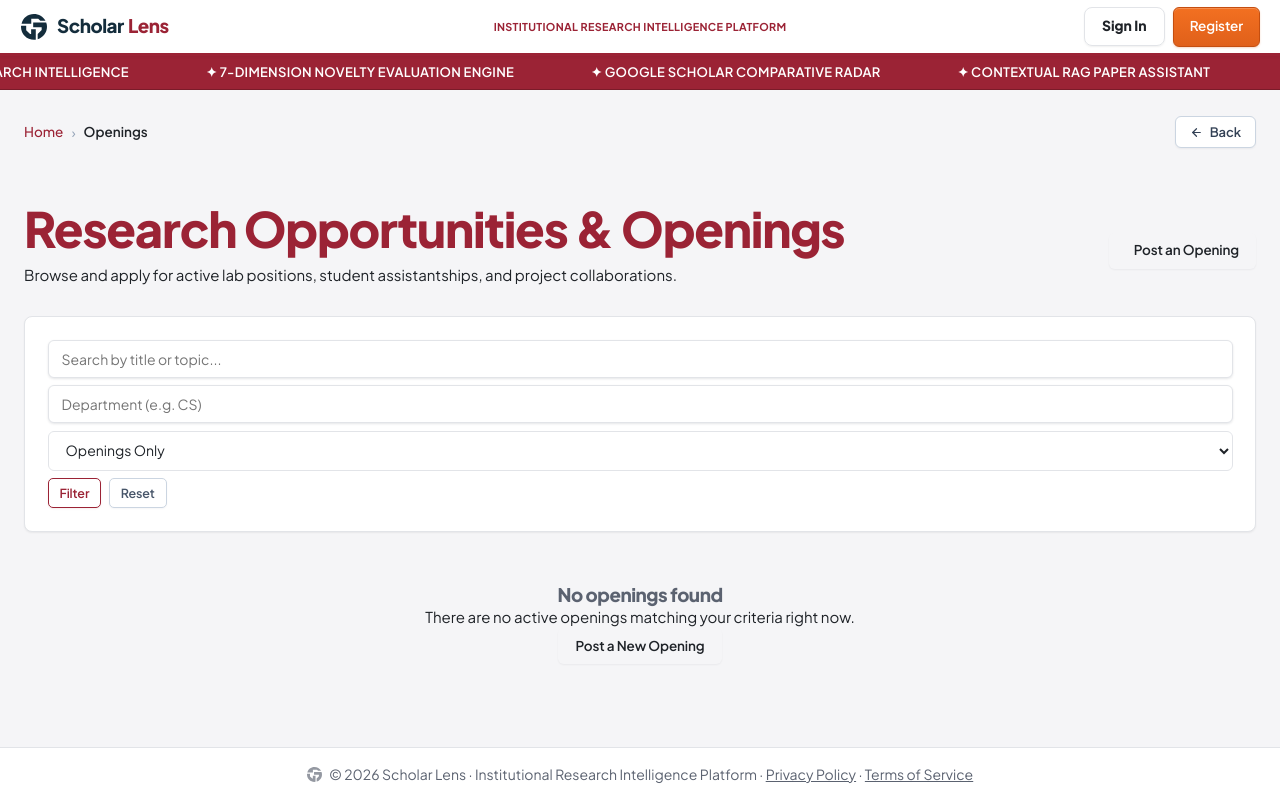
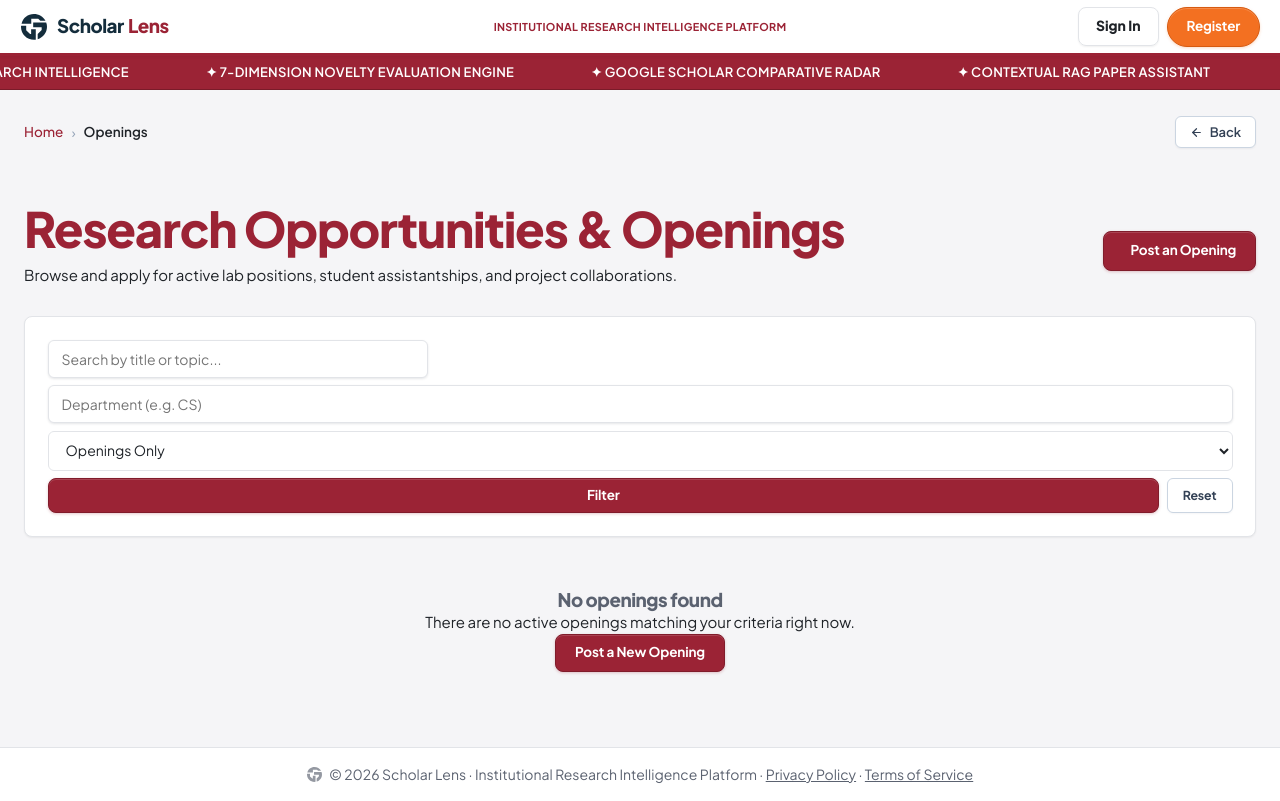
Before and after one commit to Sharique002/Scholar_Lens, a Django app: page /opportunities/ in a window 1280 px wide. Run offline with Django 4.2, Linux system fonts and the light colour scheme; data that the repository does not hold is empty.

Commit message:
fix(ui): overhaul button design system, flex-fill alignment, and card action styling across platform

```diff
--- a/static/css/style.css
+++ b/static/css/style.css
@@ -385,7 +385,7 @@ h4 { font-size: 1.25rem; }
 }
 
 /* Button Themes */
-.btn-primary, .btn-pill-primary {
+.btn-primary, .btn-ums-primary, .btn-pill-primary {
     background-color: var(--color-pink);
     color: #FFFFFF;
 }
@@ -2523,3 +2523,8 @@ h4 { font-size: 1.25rem; }
     transform: none !important;
     pointer-events: none !important;
 }
+
+.flex-fill {
+    flex: 1 1 0% !important;
+    min-width: 0 !important;
+}
--- a/static/css/ums.css
+++ b/static/css/ums.css
@@ -78,12 +78,17 @@ button.btn-secondary,
 a.btn-primary,
 a.btn-secondary,
 .btn-primary,
+.btn-ums-primary,
 .btn-secondary,
 .btn-maroon,
 .btn-pill-primary,
 .btn-pill-dark,
 .btn-pill-white,
 .btn-pill-yellow,
+.btn-pill-orange,
+.btn-pill-pink,
+.btn-dark,
+.btn-light,
 .btn-outline,
 .btn-outline-primary,
 .btn-outline-secondary,
@@ -91,6 +96,7 @@ a.btn-secondary,
 .btn-outline-success,
 .btn-outline-danger,
 .btn-outline-warning,
+.btn-outline-info,
 .btn-success,
 .btn-danger,
 .btn-warning,
@@ -102,30 +108,36 @@ a.btn-secondary,
     justify-content: center !important;
     gap: 8px !important;
     font-family: 'Plus Jakarta Sans', var(--font-body, -apple-system, BlinkMacSystemFont, 'Segoe UI', Roboto, sans-serif) !important;
-    font-size: 13.5px !important;
-    font-weight: 600 !important;
-    line-height: 1.2 !important;
+    font-size: 0.9rem !important;
+    font-weight: 700 !important;
+    line-height: 1.25 !important;
     letter-spacing: -0.01em !important;
-    padding: 7px 16px !important;
-    min-height: 36px;
-    border-radius: var(--radius-sm) !important;
-    border: 1px solid transparent;
+    padding: 0.55rem 1.25rem !important;
+    min-height: 38px;
+    border-radius: 8px !important;
+    border: 1.5px solid transparent;
     cursor: pointer !important;
     text-decoration: none !important;
     user-select: none;
     white-space: nowrap;
     transition: all 0.18s cubic-bezier(0.16, 1, 0.3, 1) !important;
-    box-shadow: 0 1px 2px rgba(15, 23, 42, 0.05);
+    box-shadow: 0 1px 2px rgba(15, 23, 42, 0.06);
+    box-sizing: border-box !important;
 }
 
 .btn:hover,
 .btn-primary:hover,
+.btn-ums-primary:hover,
 .btn-secondary:hover,
 .btn-maroon:hover,
 .btn-pill-primary:hover,
 .btn-pill-dark:hover,
 .btn-pill-white:hover,
 .btn-pill-yellow:hover,
+.btn-pill-orange:hover,
+.btn-pill-pink:hover,
+.btn-dark:hover,
+.btn-light:hover,
 .btn-outline:hover,
 .btn-outline-primary:hover,
 .btn-outline-secondary:hover,
@@ -140,17 +153,22 @@ a.btn-secondary,
 .module-hero-btn:hover,
 .back-nav-btn:hover {
     transform: translateY(-1px) !important;
-    box-shadow: 0 3px 6px -1px rgba(15, 23, 42, 0.08), 0 2px 4px -2px rgba(15, 23, 42, 0.06) !important;
+    box-shadow: 0 4px 10px rgba(15, 23, 42, 0.1) !important;
 }
 
 .btn:active,
 .btn-primary:active,
+.btn-ums-primary:active,
 .btn-secondary:active,
 .btn-maroon:active,
 .btn-pill-primary:active,
 .btn-pill-dark:active,
 .btn-pill-white:active,
 .btn-pill-yellow:active,
+.btn-pill-orange:active,
+.btn-pill-pink:active,
+.btn-dark:active,
+.btn-light:active,
 .btn-outline:active,
 .btn-outline-primary:active,
 .btn-outline-secondary:active,
@@ -189,6 +208,8 @@ button[disabled] {
 .btn i,
 .btn-primary svg,
 .btn-primary i,
+.btn-ums-primary svg,
+.btn-ums-primary i,
 .btn-secondary svg,
 .btn-secondary i,
 .btn-pill-primary svg,
@@ -200,42 +221,73 @@ button[disabled] {
     flex-shrink: 0 !important;
 }
 
-/* Primary Action Buttons (Institutional Maroon) */
+/* Primary Action Buttons (Institutional Deep Maroon) */
 .btn-primary,
-.btn-maroon,
+.btn-ums-primary,
+.btn-maroon {
+    background: #9B2335 !important;
+    color: #FFFFFF !important;
+    border: 1.5px solid #801C2B !important;
+    box-shadow: 0 1px 3px rgba(155, 35, 53, 0.25), inset 0 1px 0 rgba(255, 255, 255, 0.15) !important;
+}
+
+.btn-primary:hover,
+.btn-ums-primary:hover,
+.btn-maroon:hover {
+    background: #801C2B !important;
+    color: #FFFFFF !important;
+    border-color: #671622 !important;
+    box-shadow: 0 4px 12px rgba(155, 35, 53, 0.35) !important;
+}
+
+/* Dark Action Buttons */
+.btn-dark,
 .btn-pill-dark {
-    background: linear-gradient(180deg, #A8273B 0%, #901F30 100%) !important;
-    color: #FFFFFF !important;
-    border: 1px solid #7E1A29 !important;
-    box-shadow: 0 1px 2px rgba(155, 35, 53, 0.25), inset 0 1px 0 rgba(255, 255, 255, 0.18) !important;
-}
-
-.btn-primary:hover,
-.btn-maroon:hover,
+    background: #0F172A !important;
+    color: #FFFFFF !important;
+    border: 1.5px solid #0F172A !important;
+    box-shadow: 0 1px 3px rgba(15, 23, 42, 0.2), inset 0 1px 0 rgba(255, 255, 255, 0.12) !important;
+}
+
+.btn-dark:hover,
 .btn-pill-dark:hover {
-    background: linear-gradient(180deg, #B52D42 0%, #831B2A 100%) !important;
-    color: #FFFFFF !important;
-    box-shadow: 0 4px 10px rgba(155, 35, 53, 0.3), inset 0 1px 0 rgba(255, 255, 255, 0.25) !important;
-}
-
-/* High-Impact Action Buttons */
+    background: #1E293B !important;
+    color: #FFFFFF !important;
+    border-color: #1E293B !important;
+    box-shadow: 0 4px 12px rgba(15, 23, 42, 0.28) !important;
+}
+
+/* High-Impact Retro Warm Orange Action Buttons */
 .btn-pill-primary,
 .btn-pill-yellow,
+.btn-pill-orange,
 .module-hero-btn,
 .btn-warning {
-    background: linear-gradient(180deg, #F37021 0%, #E0601A 100%) !important;
-    color: #FFFFFF !important;
-    border: 1px solid #C44E10 !important;
-    box-shadow: 0 1px 2px rgba(224, 96, 26, 0.25), inset 0 1px 0 rgba(255, 255, 255, 0.2) !important;
+    background: #F37021 !important;
+    color: #FFFFFF !important;
+    border: 1.5px solid #D65A10 !important;
+    box-shadow: 0 1px 3px rgba(243, 112, 33, 0.25), inset 0 1px 0 rgba(255, 255, 255, 0.18) !important;
 }
 
 .btn-pill-primary:hover,
 .btn-pill-yellow:hover,
+.btn-pill-orange:hover,
 .module-hero-btn:hover,
 .btn-warning:hover {
-    background: linear-gradient(180deg, #FA7E32 0%, #D45412 100%) !important;
-    color: #FFFFFF !important;
-    box-shadow: 0 4px 10px rgba(224, 96, 26, 0.32), inset 0 1px 0 rgba(255, 255, 255, 0.25) !important;
+    background: #EA580C !important;
+    color: #FFFFFF !important;
+    border-color: #C2410C !important;
+    box-shadow: 0 4px 12px rgba(243, 112, 33, 0.35) !important;
+}
+
+/* Pill Geometry Overrides for .btn-pill-* */
+.btn-pill-primary,
+.btn-pill-yellow,
+.btn-pill-orange,
+.btn-pill-pink,
+.btn-pill-dark,
+.btn-pill-white {
+    border-radius: 9999px !important;
 }
 
 /* Secondary & Neutral Light Buttons */
@@ -252,104 +304,196 @@ button[disabled] {
 .btn-light:hover,
 .btn-pill-white:hover {
     background: #F8FAFC !important;
-    color: var(--primary) !important;
+    color: #0F172A !important;
     border-color: #94A3B8 !important;
-    box-shadow: 0 2px 5px rgba(15, 23, 42, 0.08), inset 0 1px 0 rgba(255, 255, 255, 0.9) !important;
+    box-shadow: 0 3px 8px rgba(15, 23, 42, 0.08), inset 0 1px 0 rgba(255, 255, 255, 0.9) !important;
 }
 
 /* Outline Buttons */
 .btn-outline,
 .btn-outline-primary {
     background: #FFFFFF !important;
-    color: var(--primary) !important;
-    border: 1.5px solid var(--primary) !important;
-    box-shadow: 0 1px 2px rgba(155, 35, 53, 0.08), inset 0 1px 0 rgba(255, 255, 255, 0.8) !important;
+    color: #9B2335 !important;
+    border: 1.5px solid #9B2335 !important;
+    box-shadow: 0 1px 2px rgba(155, 35, 53, 0.06), inset 0 1px 0 rgba(255, 255, 255, 0.8) !important;
 }
 
 .btn-outline:hover,
 .btn-outline-primary:hover {
-    background: var(--primary-light) !important;
-    color: var(--primary-dark) !important;
-    border-color: var(--primary-dark) !important;
-    box-shadow: 0 2px 5px rgba(155, 35, 53, 0.15) !important;
+    background: #9B2335 !important;
+    color: #FFFFFF !important;
+    border-color: #9B2335 !important;
+    box-shadow: 0 4px 12px rgba(155, 35, 53, 0.25) !important;
 }
 
 .btn-outline-secondary {
     background: #FFFFFF !important;
-    color: #475569 !important;
-    border: 1px solid #CBD5E1 !important;
+    color: #334155 !important;
+    border: 1.5px solid #CBD5E1 !important;
     box-shadow: 0 1px 2px rgba(15, 23, 42, 0.04), inset 0 1px 0 rgba(255, 255, 255, 0.8) !important;
 }
 
 .btn-outline-secondary:hover {
-    background: #F8FAFC !important;
-    color: var(--primary) !important;
+    background: #F1F5F9 !important;
+    color: #0F172A !important;
     border-color: #94A3B8 !important;
-    box-shadow: 0 2px 4px rgba(15, 23, 42, 0.06) !important;
+    box-shadow: 0 3px 8px rgba(15, 23, 42, 0.08) !important;
 }
 
 .btn-outline-dark {
     background: #FFFFFF !important;
-    color: #1E293B !important;
-    border: 1px solid #CBD5E1 !important;
+    color: #0F172A !important;
+    border: 1.5px solid #0F172A !important;
     box-shadow: 0 1px 2px rgba(15, 23, 42, 0.04), inset 0 1px 0 rgba(255, 255, 255, 0.8) !important;
 }
 
 .btn-outline-dark:hover {
-    background: #F1F5F9 !important;
-    color: #0F172A !important;
-    border-color: #64748B !important;
+    background: #0F172A !important;
+    color: #FFFFFF !important;
+    border-color: #0F172A !important;
+    box-shadow: 0 4px 12px rgba(15, 23, 42, 0.22) !important;
 }
 
 /* Semantic Status Action Buttons */
-.btn-success,
+.btn-success {
+    background: #16A34A !important;
+    color: #FFFFFF !important;
+    border: 1.5px solid #15803D !important;
+    box-shadow: 0 1px 3px rgba(22, 163, 74, 0.25), inset 0 1px 0 rgba(255, 255, 255, 0.2) !important;
+}
+
+.btn-success:hover {
+    background: #15803D !important;
+    color: #FFFFFF !important;
+    border-color: #166534 !important;
+    box-shadow: 0 4px 12px rgba(22, 163, 74, 0.32) !important;
+}
+
 .btn-outline-success {
-    background: linear-gradient(180deg, #16A34A 0%, #15803D 100%) !important;
-    color: #FFFFFF !important;
-    border: 1px solid #166534 !important;
-    box-shadow: 0 1px 2px rgba(22, 163, 74, 0.25), inset 0 1px 0 rgba(255, 255, 255, 0.2) !important;
-}
-
-.btn-success:hover,
+    background: #FFFFFF !important;
+    color: #16A34A !important;
+    border: 1.5px solid #16A34A !important;
+    box-shadow: 0 1px 2px rgba(22, 163, 74, 0.06) !important;
+}
+
 .btn-outline-success:hover {
-    background: linear-gradient(180deg, #22C55E 0%, #16A34A 100%) !important;
-    color: #FFFFFF !important;
-    box-shadow: 0 4px 10px rgba(22, 163, 74, 0.3) !important;
-}
-
-.btn-danger,
+    background: #16A34A !important;
+    color: #FFFFFF !important;
+    border-color: #16A34A !important;
+    box-shadow: 0 4px 12px rgba(22, 163, 74, 0.25) !important;
+}
+
+.btn-danger {
+    background: #DC2626 !important;
+    color: #FFFFFF !important;
+    border: 1.5px solid #B91C1C !important;
+    box-shadow: 0 1px 3px rgba(220, 38, 38, 0.25), inset 0 1px 0 rgba(255, 255, 255, 0.2) !important;
+}
+
+.btn-danger:hover {
+    background: #B91C1C !important;
+    color: #FFFFFF !important;
+    border-color: #991B1B !important;
+    box-shadow: 0 4px 12px rgba(220, 38, 38, 0.32) !important;
+}
+
 .btn-outline-danger {
-    background: linear-gradient(180deg, #DC2626 0%, #B91C1C 100%) !important;
-    color: #FFFFFF !important;
-    border: 1px solid #991B1B !important;
-    box-shadow: 0 1px 2px rgba(220, 38, 38, 0.25), inset 0 1px 0 rgba(255, 255, 255, 0.2) !important;
-}
-
-.btn-danger:hover,
+    background: #FFFFFF !important;
+    color: #DC2626 !important;
+    border: 1.5px solid #DC2626 !important;
+    box-shadow: 0 1px 2px rgba(220, 38, 38, 0.06) !important;
+}
+
 .btn-outline-danger:hover {
-    background: linear-gradient(180deg, #EF4444 0%, #DC2626 100%) !important;
-    color: #FFFFFF !important;
-    box-shadow: 0 4px 10px rgba(220, 38, 38, 0.3) !important;
+    background: #DC2626 !important;
+    color: #FFFFFF !important;
+    border-color: #DC2626 !important;
+    box-shadow: 0 4px 12px rgba(220, 38, 38, 0.25) !important;
+}
+
+.btn-outline-warning {
+    background: #FFFFFF !important;
+    color: #D97706 !important;
+    border: 1.5px solid #D97706 !important;
+    box-shadow: 0 1px 2px rgba(217, 119, 6, 0.06) !important;
+}
+
+.btn-outline-warning:hover {
+    background: #D97706 !important;
+    color: #FFFFFF !important;
+    border-color: #D97706 !important;
+    box-shadow: 0 4px 12px rgba(217, 119, 6, 0.25) !important;
+}
+
+.btn-info {
+    background: #0284C7 !important;
+    color: #FFFFFF !important;
+    border: 1.5px solid #0369A1 !important;
+    box-shadow: 0 1px 3px rgba(2, 132, 199, 0.25) !important;
+}
+
+.btn-info:hover {
+    background: #0369A1 !important;
+    color: #FFFFFF !important;
+    border-color: #075985 !important;
+    box-shadow: 0 4px 12px rgba(2, 132, 199, 0.32) !important;
+}
+
+.btn-outline-info {
+    background: #FFFFFF !important;
+    color: #0284C7 !important;
+    border: 1.5px solid #0284C7 !important;
+    box-shadow: 0 1px 2px rgba(2, 132, 199, 0.06) !important;
+}
+
+.btn-outline-info:hover {
+    background: #0284C7 !important;
+    color: #FFFFFF !important;
+    border-color: #0284C7 !important;
+    box-shadow: 0 4px 12px rgba(2, 132, 199, 0.25) !important;
 }
 
 /* Button Sizing Variations */
 .btn-sm {
-    padding: 4px 11px !important;
-    font-size: 12.5px !important;
-    min-height: 30px !important;
-    height: 30px;
-    border-radius: 5px !important;
-    font-weight: 600 !important;
-    gap: 5px !important;
+    padding: 0.45rem 1rem !important;
+    font-size: 0.825rem !important;
+    min-height: 34px !important;
+    height: auto !important;
+    border-radius: 6px !important;
+    font-weight: 700 !important;
+    gap: 6px !important;
 }
 
 .btn-lg {
-    padding: 10px 22px !important;
-    font-size: 15px !important;
-    min-height: 44px !important;
-    border-radius: 8px !important;
+    padding: 0.85rem 1.75rem !important;
+    font-size: 1rem !important;
+    min-height: 48px !important;
+    border-radius: 10px !important;
     font-weight: 700 !important;
     gap: 10px !important;
+}
+
+.flex-fill {
+    flex: 1 1 0% !important;
+    min-width: 0 !important;
+}
+
+.btn-group,
+.btn-group-sm {
+    display: inline-flex !important;
+    vertical-align: middle !important;
+    border-radius: 8px !important;
+}
+
+.btn-group > .btn:not(:last-child) {
+    border-top-right-radius: 0 !important;
+    border-bottom-right-radius: 0 !important;
+    border-right: none !important;
+}
+
+.btn-group > .btn:not(:first-child) {
+    border-top-left-radius: 0 !important;
+    border-bottom-left-radius: 0 !important;
 }
 
 /* 3. Neutralize Neo-Brutalist Offset Shadows & Heavy Borders */
--- a/templates/opportunities/list.html
+++ b/templates/opportunities/list.html
@@ -14,7 +14,7 @@
             <p class="text-muted mb-0">Browse and apply for active lab positions, student assistantships, and project collaborations.</p>
         </div>
         <div class="mt-2 mt-md-0">
-            <a href="{% url 'opportunities:create' %}" class="btn btn-ums-primary">
+            <a href="{% url 'opportunities:create' %}" class="btn btn-primary">
                 <i class="bi bi-plus-circle me-1"></i> Post an Opening
             </a>
         </div>
@@ -24,7 +24,7 @@
     <div class="card border-0 shadow-sm mb-4">
         <div class="card-body p-3">
             <form method="get" class="row g-2 align-items-center">
-                <div class="col-md-5">
+                <div class="col-md-4">
                     <div class="input-group input-group-sm">
                         <span class="input-group-text bg-white"><i class="bi bi-search"></i></span>
                         <input type="text" name="q" class="form-control" placeholder="Search by title or topic..." value="{{ q }}">
@@ -40,8 +40,8 @@
                         <option value="" {% if not status_filter %}selected{% endif %}>All Statuses</option>
                     </select>
                 </div>
-                <div class="col-md-2 d-flex gap-2">
-                    <button type="submit" class="btn btn-sm btn-outline-primary flex-fill">Filter</button>
+                <div class="col-md-3 d-flex gap-2">
+                    <button type="submit" class="btn btn-sm btn-primary flex-fill">Filter</button>
                     <a href="{% url 'opportunities:list' %}" class="btn btn-sm btn-outline-secondary">Reset</a>
                 </div>
             </form>
@@ -147,7 +147,7 @@
                         View Details
                     </a>
                     {% if op.status == 'OPEN' %}
-                    <a href="{% url 'opportunities:detail' op.pk %}#apply" class="btn btn-ums-primary btn-sm flex-fill">
+                    <a href="{% url 'opportunities:detail' op.pk %}#apply" class="btn btn-primary btn-sm flex-fill">
                         Apply Now
                     </a>
                     {% endif %}
```
Also changed, not shown: other parts of static/css/ums.css (+24 -4 lines).
